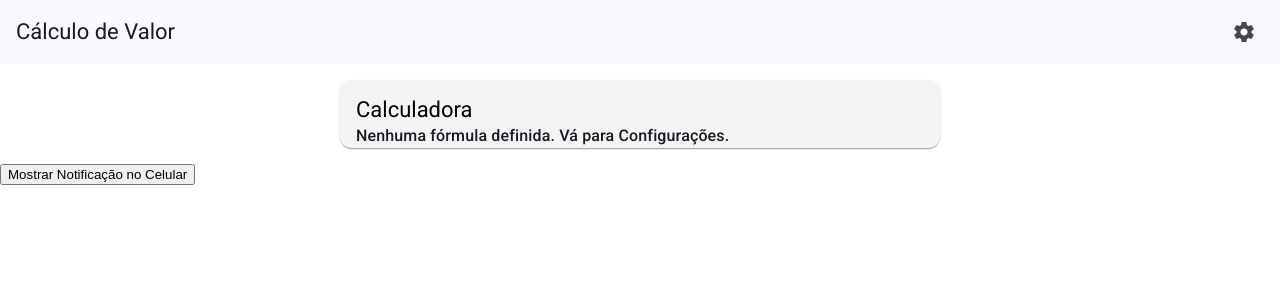
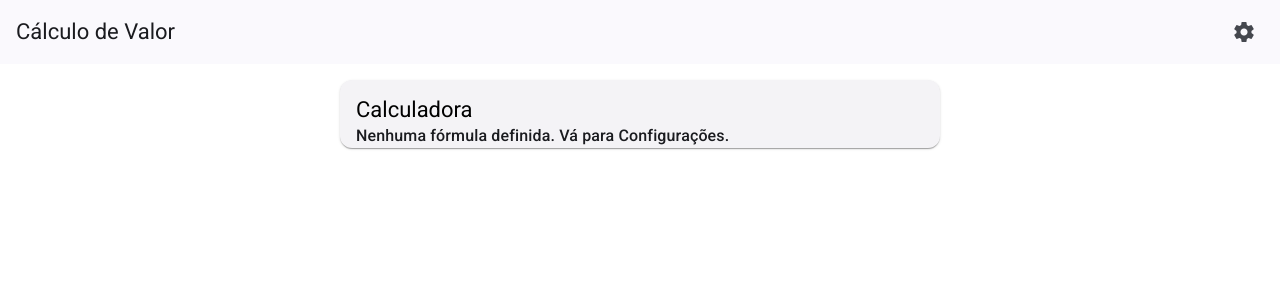
Before and after one commit to RonildoLB/meu-site, an Angular app: page /home in a window 1280 px wide. Shown: the top 300 px of the page. Built offline with nearby package versions, Linux system fonts and the light colour scheme.

Commit message:
Décimo commit

```diff
--- a/src/app/app.component.html
+++ b/src/app/app.component.html
@@ -14,5 +14,3 @@
 
 <div class="container p-4" style="padding-top: 1rem;"> <router-outlet />
 </div>
-
-<button (click)="dispararNotificacao()">Mostrar Notificação no Celular</button>
```
